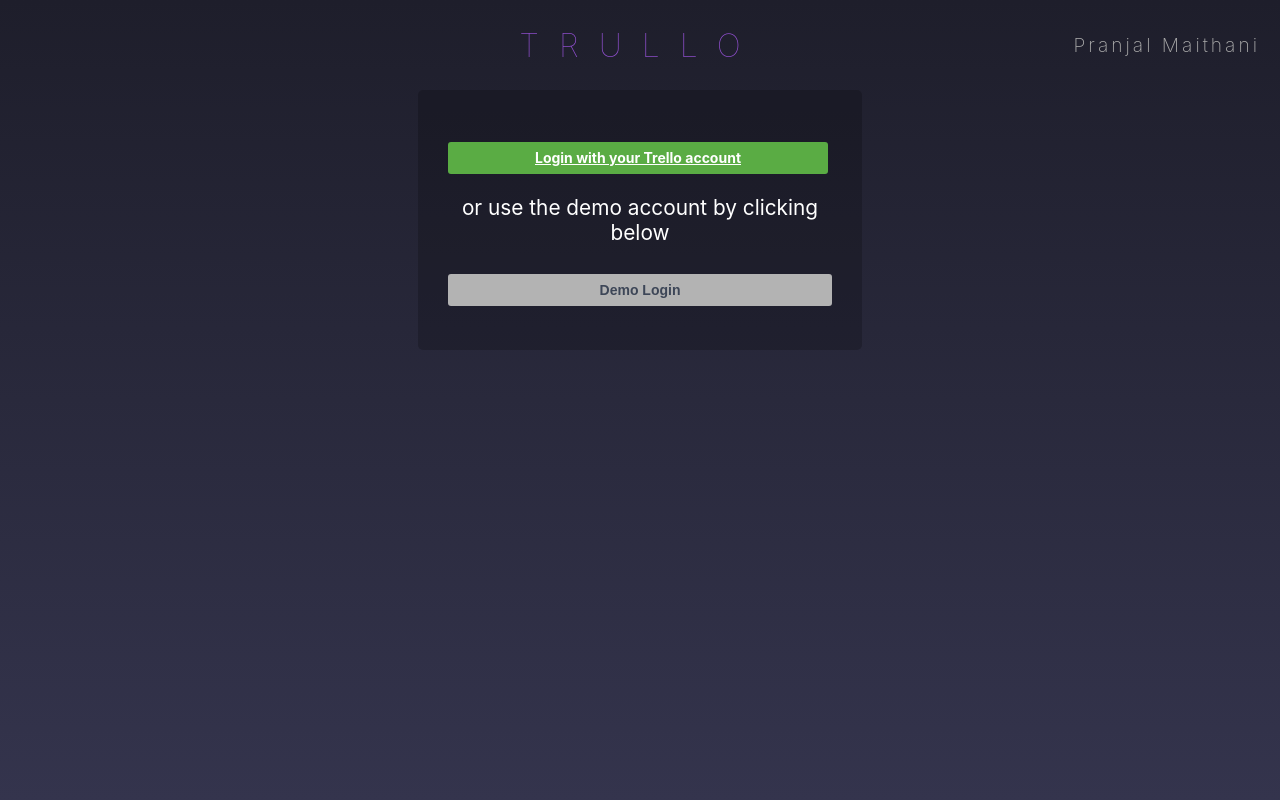
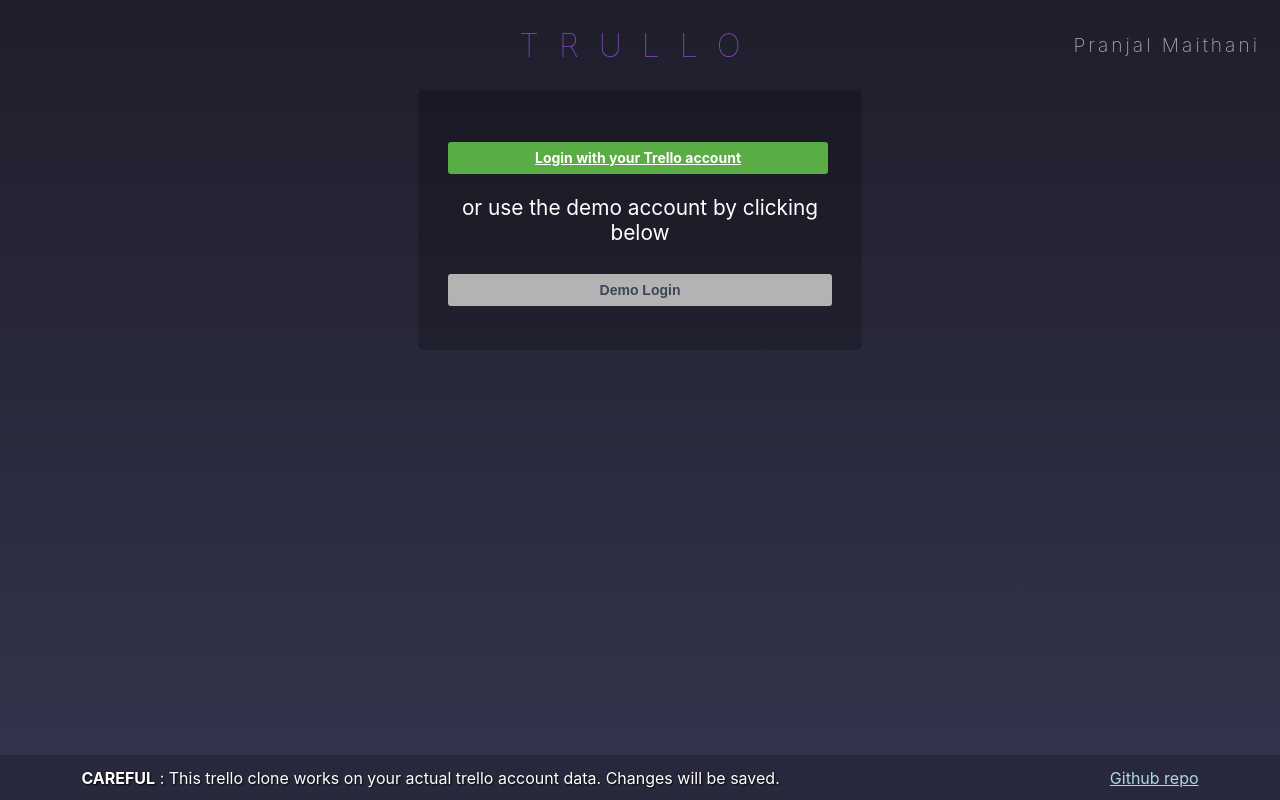
Before and after one commit to PranjalMaithani/trelloClone, a React (Create React App) app: page / in a window 1280 px wide. Built offline with nearby package versions, Linux system fonts and the light colour scheme; no server answers.

Commit message:
Footer and Logout
Added footer, a logout button will be present there along with a warning message and github repo link

```diff
--- a/src/App.css
+++ b/src/App.css
@@ -31,6 +31,18 @@
   left: 0;
   right: 0;
   bottom: 0;
+}
+
+.App-footer {
+  height: 45px;
+  display: flex;
+  align-items: center;
+  justify-content: space-around;
+  position: fixed;
+  left: 0;
+  bottom: 0;
+  right: 0;
+  background-color: rgba(0, 0, 0, 0.2);
 }
 
 .headerTab {
@@ -274,6 +286,10 @@
   animation: 0.1s ease-out 0s 1 fadeIn;
 }
 
+.fadeIn {
+  animation: 0.1s ease-out 0s 1 fadeIn;
+}
+
 @keyframes fadeIn {
   0% {
     opacity: 0;
--- a/src/App.js
+++ b/src/App.js
@@ -19,6 +19,7 @@
 import { BoardSelection } from "./components/boardSelection.js";
 import { Board } from "./components/board.js";
 import { Header } from "./components/header.js";
+import { Footer } from "./components/footer.js";
 import { filterCardsArray } from "./utils/cardsSort.js";
 
 function App() {
@@ -99,6 +100,19 @@
           </TrelloListsContext.Provider>
         </CurrentBoardContext.Provider>
       </TrelloBoardContext.Provider>
+      <Footer
+        isLoggedIn={isLoggedIn}
+        logOutResetData={() => {
+          setIsLoggedIn(false);
+          setCurrentBoard(null);
+          setHasDataFetched(false);
+          setHasFetchedBoards(false);
+          setBoards([]);
+          setLists([]);
+          setCards([]);
+          lastActiveBoard.current = null;
+        }}
+      />
     </div>
   );
 }
--- a/src/components/footer.js
+++ b/src/components/footer.js
@@ -0,0 +1,36 @@
+export const Footer = ({ logOutResetData, isLoggedIn }) => {
+  return (
+    <div className="App-footer">
+      <p style={{ color: "white", textShadow: "1px 1px 2px black" }}>
+        <b>CAREFUL</b> : This trello clone works on your actual trello account
+        data. Changes will be saved.
+      </p>
+      <div
+        style={{
+          minWidth: "20%", //retain elements position even if logout button is absent
+          display: "flex",
+          justifyContent: "flex-end",
+          alignItems: "center",
+        }}
+      >
+        {isLoggedIn && (
+          <button
+            onClick={logOutResetData}
+            className="cancelButton fadeIn"
+            style={{ margin: "auto 15px" }}
+          >
+            Log Out
+          </button>
+        )}
+        <a
+          href="https://github.com/PranjalMaithani/trelloClone"
+          target="_blank"
+          rel="noreferrer"
+          style={{ color: "lightblue" }}
+        >
+          Github repo
+        </a>
+      </div>
+    </div>
+  );
+};
```
